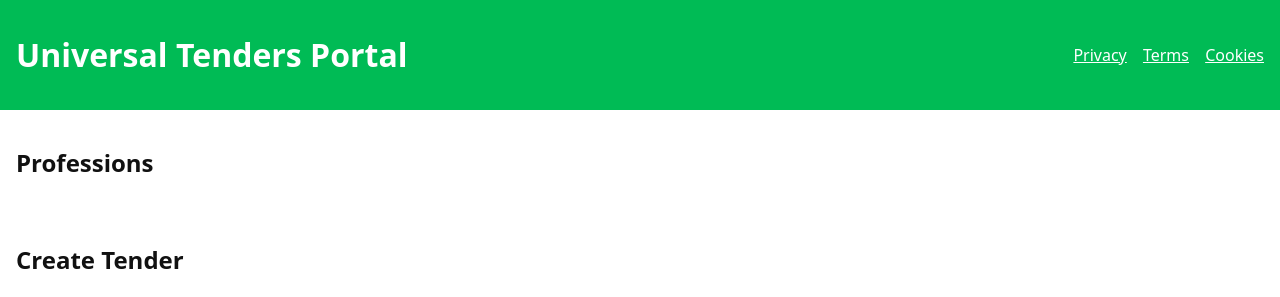
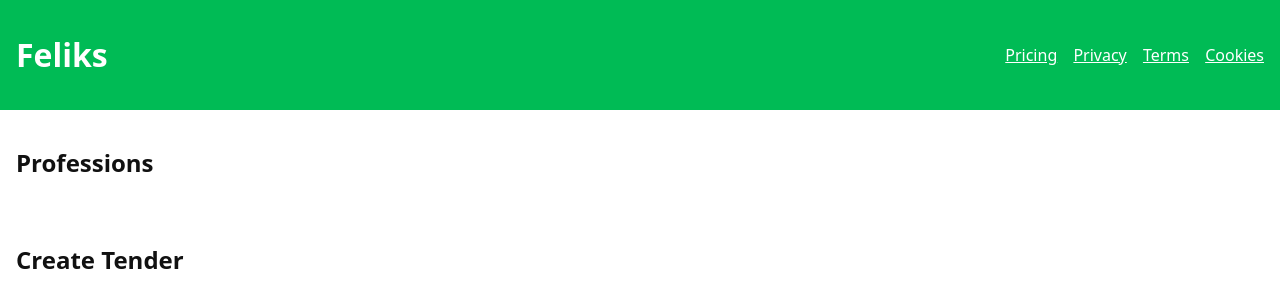
Before and after one commit to IvanTatarchuk/MyBotAI_Updates, a Python web app: template web_portal/templates/index.html in a window 1280 px wide. Shown: the top 297 px of the page. Run offline with Jinja, Linux system fonts and the light colour scheme; the template is opened without the code that fills it, so the values that code supplies are empty.

Commit message:
Update portal title and add pricing page link
Co-authored-by: itatarchuk1202 <itatarchuk1202@gmail.com>

```diff
--- a/web_portal/templates/index.html
+++ b/web_portal/templates/index.html
@@ -3,7 +3,7 @@
 <head>
   <meta charset="utf-8" />
   <meta name="viewport" content="width=device-width, initial-scale=1" />
-  <title>Universal Tenders Portal</title>
+  <title>Feliks — AI Portal Przetargów</title>
   <link rel="stylesheet" href="/static/styles.css" />
 </head>
 <body>
@@ -18,8 +18,9 @@
   </div>
 
   <header>
-    <h1>Universal Tenders Portal</h1>
+    <h1>Feliks</h1>
     <nav>
+      <a href="/pricing" target="_self">Pricing</a>
       <a href="/legal/PRIVACY.md" target="_blank">Privacy</a>
       <a href="/legal/TERMS.md" target="_blank">Terms</a>
       <a href="/legal/COOKIES.md" target="_blank">Cookies</a>
```
